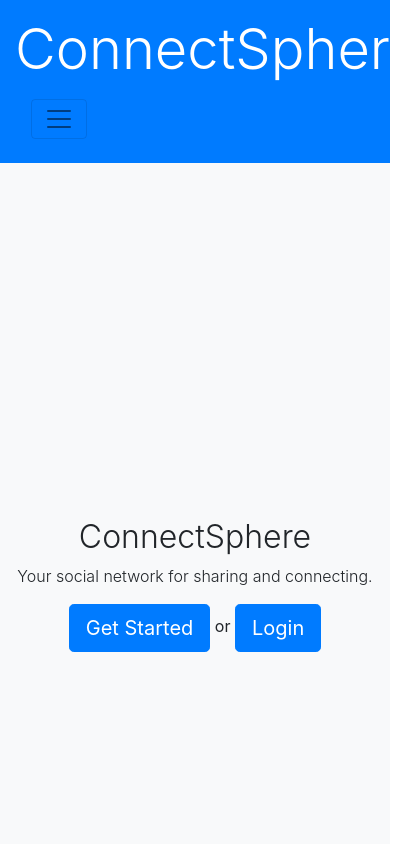
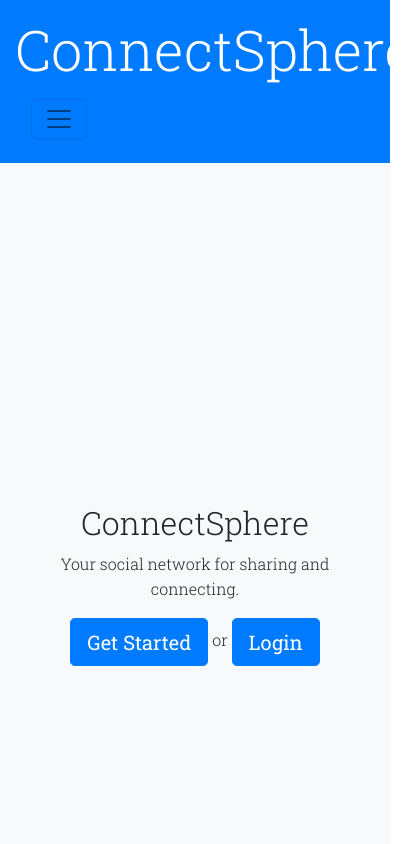
Before and after one commit to ezekielsiniishaya/SJ_Hackathon, a website: page views/index.html in a window 390 px wide. Shown: the top 844 px of the page, 414 px wide, since content can reach past the window. Drawn offline with nearby package versions, Linux system fonts and the light colour scheme.

Commit message:
working on mobile view

```diff
--- a/public/styles.css
+++ b/public/styles.css
@@ -47,20 +47,8 @@
 }
 
 /* Ensure the entire page takes up full height */
-html,
-body {
-  height: 100%;
-  margin: 0;
-  padding: 0;
-  overflow-x: hidden; /* Prevent horizontal scrolling */
-}
 
 /* Flexbox layout for the page */
-.wrapper {
-  display: flex;
-  flex-direction: column;
-  min-height: 100vh; /* Full viewport height */
-}
 
 /* Main content should grow to take available space */
 .content {
@@ -69,7 +57,7 @@ body {
 
 /* Hero section: Adjust height and padding for responsiveness */
 .hero {
-  min-height: 70vh; /* Responsive height for hero section */
+  min-height: 100vh; /* Responsive height for hero section */
   padding: 40px 0; /* Add padding for better spacing */
 }
 
@@ -90,11 +78,28 @@ footer {
   position: relative;
   width: 100%;
 }
+main {
+  width: 100%;
+  height: 100vh;
+}
+body {
+  display: flex;
+  flex-direction: column;
+  font-family: "Roboto Slab", serif;
+  font-optical-sizing: auto;
+  font-weight: 300;
+  font-style: normal;
+  margin-left: auto;
+  margin-right: auto;
+  padding: 0;
 
+  line-height: 1.6;
+  width: 100%;
+}
 /* Responsive media queries for mobile devices */
 @media (max-width: 800px) {
   .hero {
-    min-height: 100%; /* Reduce height on smaller screens */
+    height: 60vh; /* Reduce height on smaller screens */
     padding: 20px 0;
   }
 
--- a/views/index.html
+++ b/views/index.html
@@ -5,6 +5,10 @@
     <meta charset="UTF-8">
     <meta name="viewport" content="width=device-width, initial-scale=1.0">
     <title>ConnectSphere - Home</title>
+    <link rel="preconnect" href="https://fonts.googleapis.com" />
+    <link rel="preconnect" href="https://fonts.gstatic.com" crossorigin />
+    <link href="https://fonts.googleapis.com/css2?family=Roboto+Slab:wght@100..900&display=swap" rel="stylesheet" />
+
     <!-- Bootstrap CSS -->
     <link rel="stylesheet" href="https://stackpath.bootstrapcdn.com/bootstrap/4.5.2/css/bootstrap.min.css">
     <link rel="stylesheet" href="/public/styles.css">
@@ -42,8 +46,9 @@
             </nav>
         </div>
     </header>
+    <main>
         <!-- Hero Section -->
-    <section class="hero bg-light text-center d-flex align-items-center" style="height: 400px;">
+        <section class="hero bg-light text-center d-flex align-items-center" style="height: 100%;">
             <div class="container">
                 <h1 class="display-3">ConnectSphere</h1>
                 <p class="lead">Your social network for sharing and connecting.</p>
@@ -51,7 +56,7 @@
                 <a href="login.html" class="btn btn-primary btn-lg">Login</a>
             </div>
         </section>
-
+    </main>
     <!-- Footer Section -->
     <footer class="bg-primary text-white text-center py-3">
         <p>&copy; 2024 ConnectSphere. All rights reserved.</p>
```
Also changed, not shown: views/about.html (+14 -6 lines), views/feeds.html (+8 -3 lines), views/login.html (+8 -2 lines), views/notifications.html (+8 -2 lines), views/post.html (+8 -2 lines), views/profile.html (+6 -1 lines), views/register.html (+10 -6 lines). Lines whose indentation alone changed are shown as unchanged.
